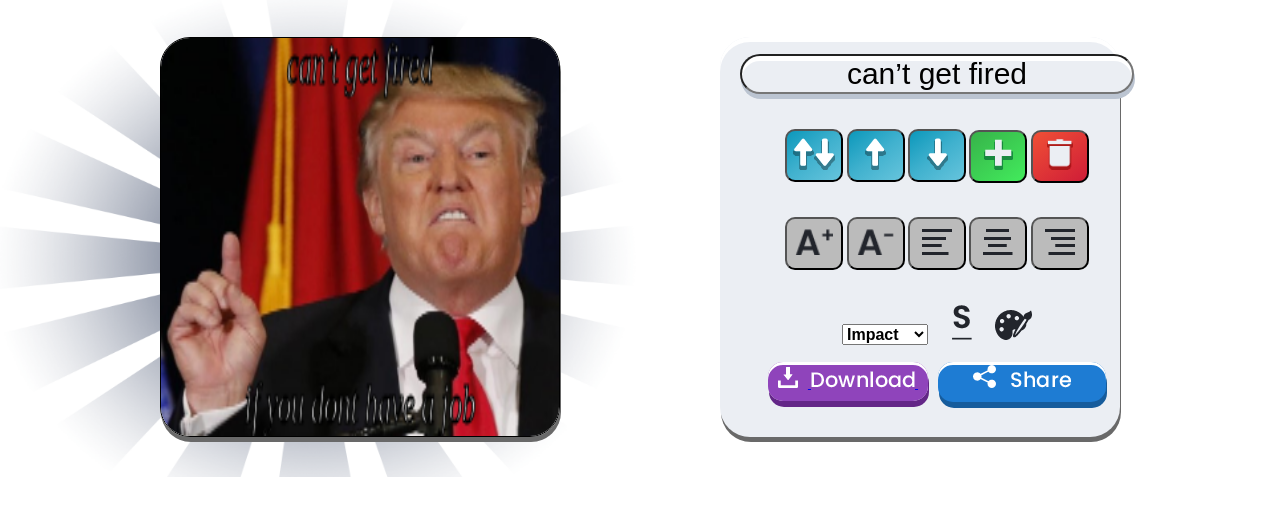
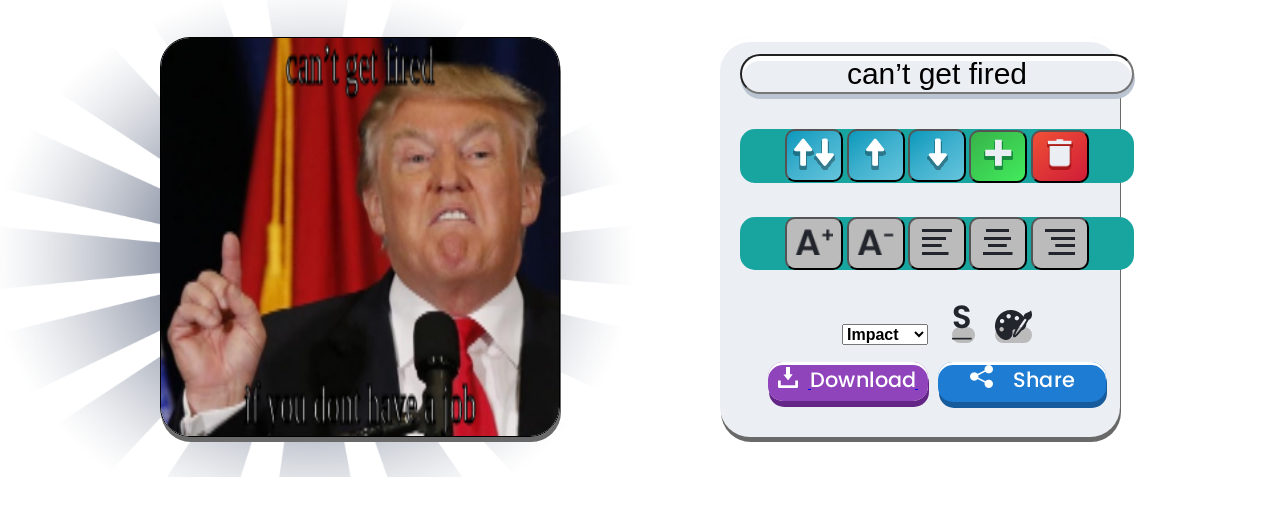
Before and after one commit to zoharsela/meme-generator, a plain HTML site: page index.html in a window 1280 px wide. Both pictures are taken after a click on the picture 120 px from the left and 230 px from the top of the page. Shown: the part 73-588 px from the top of the page. Drawn offline with Linux system fonts and the light colour scheme.

Commit message:
Add files via upload

```diff
--- a/index.html
+++ b/index.html
@@ -28,7 +28,7 @@
     </div>
 
     <div class="canvas-container container">
-        <canvas class="meme-canvas"></canvas>
+        <canvas id="meme-canvas"></canvas>
         <div class="control-box">
             <input type="text" class="input-txt" value="" onkeyup="onChangeTxt(value)" title="change text">
             <div class="btn-container1">
@@ -72,12 +72,12 @@
                     <option>Poppins</option>
                     <option>Lato</option>
                 </select>
-                <label for="color-select" class="label-color-select">
+                <label for="color-select" class="label-color-select btn">
                     <input type="color" id="color-select" onchange="onChangeOutlineColor(value)">
                     <img src="icon/stroke.png" />
                 </label>
-                <label for="color-select" class="label-color-select">
-                    <input type="color" id="color-select" onchange="onChangeFillColor(value, event)">
+                <label for="color-select1" class="label-color-select1 btn">
+                    <input type="color" id="color-select1" onchange="onChangeFillColor(value)">
                     <img src="icon/color.png" />
                 </label>
 
--- a/js/editor-controller.js
+++ b/js/editor-controller.js
@@ -4,84 +4,84 @@ var gCanvas;
 var gCtx;
 
 
-function renderCanvas(){
-    gCanvas = document.querySelector('.meme-canvas');
+function renderCanvas() {
+    gCanvas = document.querySelector('#meme-canvas');
     gCtx = gCanvas.getContext('2d');
     canvasImg();
     renderTxt();
 }
 
-function canvasImg(){
-    let imgId = getSelectedImg();
+function canvasImg() {
+    var imgId = getSelectedImg();
     let elImg = document.querySelector(`#img-num-${imgId}`);
     gCtx.drawImage(elImg, 0, 0, gCanvas.width, gCanvas.height);
 }
 
-function onMoveLine(num){
+function onMoveLine(num) {
     moveLine(num);
     renderCanvas();
 }
 
-function onChangeTxt(txt){
+function onChangeTxt(txt) {
     editMeme('txt', txt);
     renderCanvas();
 }
 
-function renderTxt(){
+function renderTxt() {
     let meme = getMeme();
     let lines = meme.lines;
-    if(lines.length === 0) return;
+    if (lines.length === 0) return;
     lines.forEach(line => drawTxt(line))
     let selectedLine = meme.lines[meme.selectedLineIdx];
     document.querySelector('.input-txt').value = selectedLine.txt;
 }
 
-function drawTxt(line){
+function drawTxt(line) {
     gCtx.lineWidth = '1';
     gCtx.fillStyle = line.fillColor;
     gCtx.strokeStyle = line.outlineColor;
-    gCtx.font = `italic ${line.size}px ${line.font}`;
+    gCtx.font = `${line.size}px ${line.font}`;
     gCtx.textAlign = line.align;
     gCtx.fillText(line.txt, line.positionX, line.positionY);
     gCtx.strokeText(line.txt, line.positionX, line.positionY);
 }
 
-function onChangeSize(num){
+function onChangeSize(num) {
     changeSize(num);
     renderCanvas();
 }
 
-function onSwitchLines(){
+function onSwitchLines() {
     switchLines();
     renderCanvas();
 }
 
-function onChangeAlign(align){
+function onChangeAlign(align) {
     editMeme('align', align);
     renderCanvas();
 }
 
-function onChangeOutlineColor(value){
+function onChangeOutlineColor(value) {
     editMeme('outlineColor', value);
     renderCanvas();
 }
 
-function onChangeFillColor(value){
+function onChangeFillColor(value) {
     editMeme('fillColor', value);
     renderCanvas();
 }
 
-function onChangeFont(font){
+function onChangeFont(font) {
     editMeme('font', font);
     renderCanvas();
 }
 
-function onAddLine(){
+function onAddLine() {
     addLine();
     renderCanvas();
 }
 
-function onDeleteLine(){
+function onDeleteLine() {
     deleteLine();
     renderCanvas();
 }
@@ -92,7 +92,7 @@ function downloadCanvas(elLink) {
     elLink.download = 'meme.jpg';
 }
 
-function shareCanvas(elForm, ev){
+function shareCanvas(elForm, ev) {
     ev.preventDefault();
     document.getElementById('imgData').value = gCanvas.toDataURL("image/jpeg");
     function onSuccess(uploadedImgUrl) {
--- a/style.css
+++ b/style.css
@@ -120,7 +120,7 @@ li.nav-gallery.btn {
     height: 400px;
 }
 
-.meme-canvas{
+#meme-canvas{
     border: 1px solid black;
     box-shadow: 1px 5px 0 #696969, inset 0 5px 0 #ffffff;
     border-radius: 30px;
@@ -130,7 +130,6 @@ li.nav-gallery.btn {
     width: 400px;
     height: 400px;
     display: grid;
-    /* grid-gap: 10px; */
     align-items: center;
     padding: 0 20px;
     box-shadow: 1px 5px 0 #696969, inset 0 5px 0 #ffffff;
@@ -140,6 +139,16 @@ li.nav-gallery.btn {
     justify-content: space-evenly;
 }
 
+.btn-container1{
+    background-color: #19a59f;
+    border-radius: 15px;
+}
+
+.btn-container2{
+    background-color: #19a59f;
+    border-radius: 15px;
+}
+
 .btn-delete img {
     height: 31px;
 }
@@ -147,7 +156,6 @@ li.nav-gallery.btn {
 .btn-font-size img {
     height: 26px;
 }
-
 
 .btn-arrow{
     background-color: #ebeef3;
@@ -190,6 +198,14 @@ select.font-select{
 }
 
 #color-select{
+   display: none;
+   align-items: center;
+}
+.label-color-select1{
+    margin-left: 20px;
+}
+
+#color-select1{
    display: none;
    align-items: center;
 }
@@ -248,7 +264,7 @@ form.share.grid.btn img{
 }
 
 .share-container-img{
-    margin-right: 10px;
+    margin-right: 17px;
 }
 
 @media (max-width: 900px){
```
Lines whose indentation alone changed are shown as unchanged.
